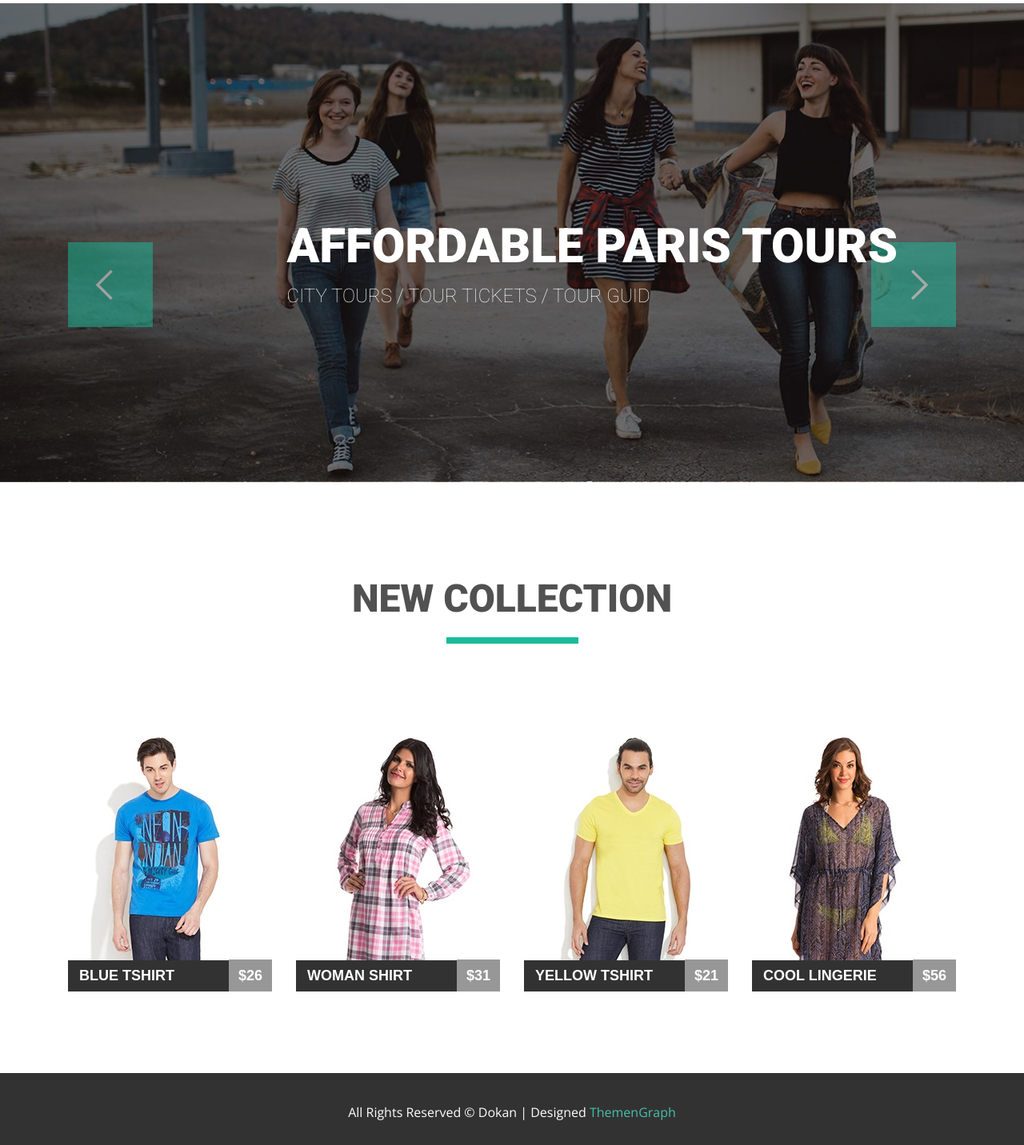
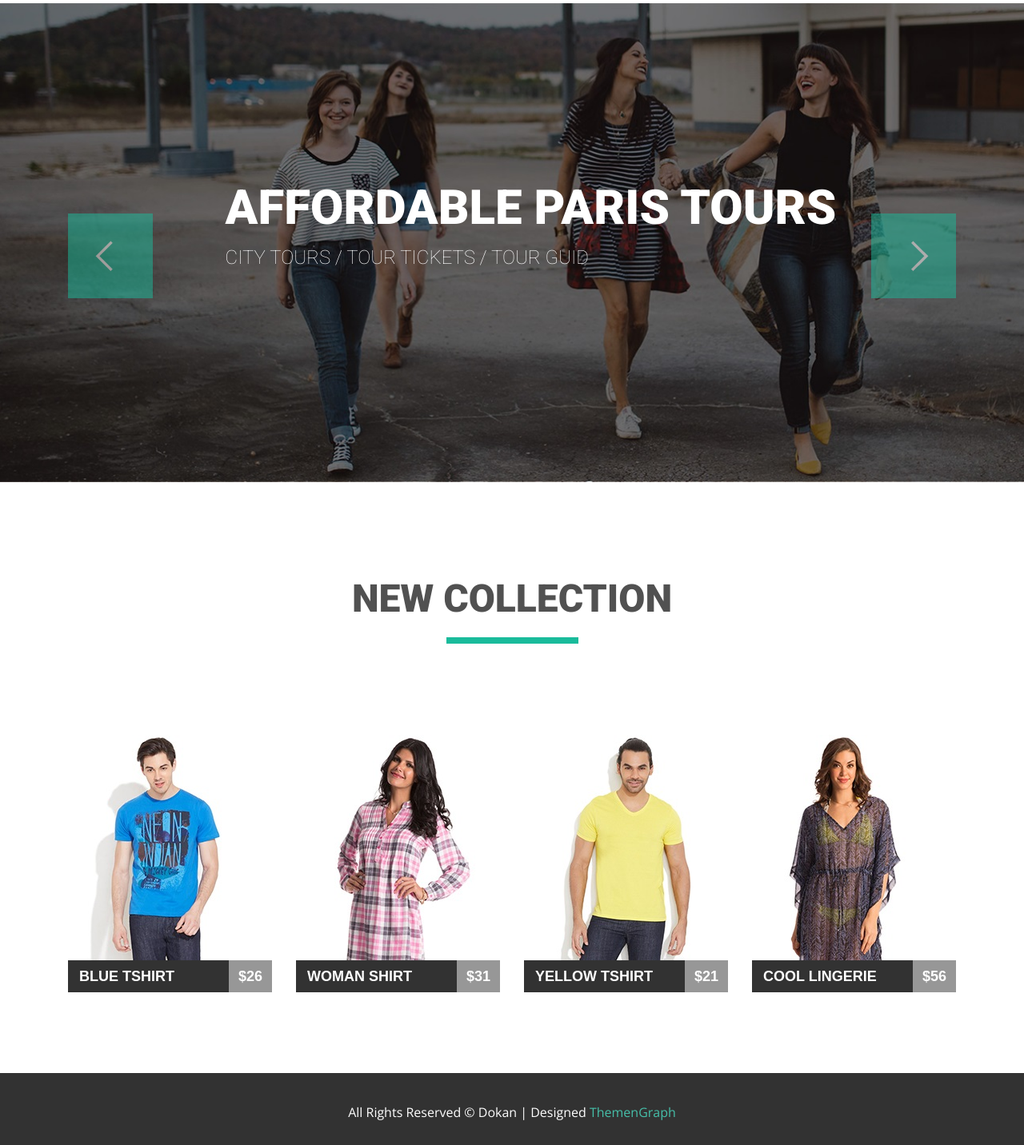
Before and after one commit to SergeyKovalenko2012/goit-fe-core, a plain HTML site: page HTML+CSS/Module05/index.html in a window 1280 px wide. Shown: the part 89-1521 px from the top of the page at 80% size. Drawn offline with nearby package versions, Linux system fonts and the light colour scheme.

Commit message:
homework5

```diff
--- a/HTML+CSS/Module05/css/styles.css
+++ b/HTML+CSS/Module05/css/styles.css
@@ -86,7 +86,7 @@ a::first-letter {
 }
 .collection_button {
   position: relative;
-  top: 50%;
+  top: 44%;
 }
 .button_right {
   height: 106px;
@@ -123,7 +123,7 @@ a::first-letter {
 }
 
 .collection {
-  background: url(../img/rectangle2.jpg);
+  background-image: url(../img/Rectangle2.jpg);
   height: 600px;
   width: 100%;
   margin: 0;
@@ -139,13 +139,13 @@ a::first-letter {
 .button_right {
   position: absolute;
   right: 0;
-  top: 50%;
+  top: 44%;
 }
 .overlay_slider {
   position: absolute;
 
-  left: 28%;
-  top: 44%;
+  left: 22%;
+  top: 36%;
 
   /* float: left;
   margin-top: 200px;
@@ -346,7 +346,8 @@ h1::after {
 }
 
 .entire {
-  margin-top: -5px;
+  margin-top: -4px;
+  height: 40px;
 }
 
 .product {
@@ -365,7 +366,7 @@ h1::after {
   font-weight: 900;
   float: left;
   width: 201px;
-  height: 40px;
+  /* height: 40px; */
   padding-left: 14px;
   line-height: 40px;
   text-transform: uppercase;
@@ -375,7 +376,7 @@ h1::after {
   font-weight: 900;
   float: right;
   width: 54px;
-  height: 40px;
+  /* height: 40px; */
   text-align: center;
   color: #ffffff;
   line-height: 40px;
```
